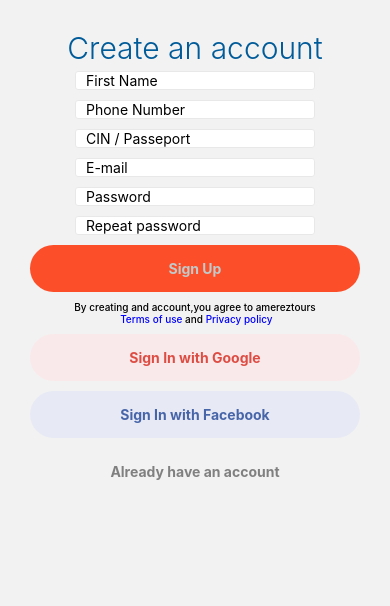
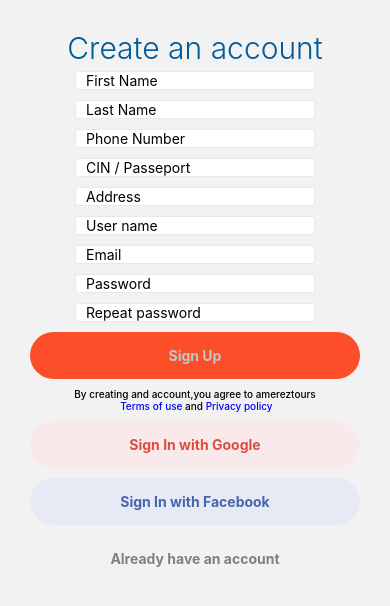
Before and after one commit to zoabitech/amereztours, a React Native app: screen /SinUp in a window 390 px wide. Shown: the top 606 px of the page. Built offline with nearby package versions, Linux system fonts and the light colour scheme.

Commit message:
adding user to the database

```diff
--- a/src/screens/AuthenticationScreens/SignUpScreen/SignUpScreen.js
+++ b/src/screens/AuthenticationScreens/SignUpScreen/SignUpScreen.js
@@ -1,4 +1,4 @@
-import { View, Text, StyleSheet, ScrollView } from 'react-native'
+import { View, Text, StyleSheet, ScrollView, Alert } from 'react-native'
 import React, { useState } from 'react'
 import CustomInput from '../../../components/CustomInput/CustomInput';
 import CustomButton from '../../../components/CustomButton';
@@ -16,20 +16,58 @@ const SignUpScreen = () => {
     const { control, handleSubmit, watch } = useForm();
     const pwd = watch('Password');
     const navigation = useNavigation();
-    const { fistname, setFirstName } = useState('')
+    const [isLoading, setIsLoading] = useState(false);
+
     const onSignUpPressed = async (data) => {
-        const { firstName, phoneNumber, CIN_Passeport } = data;
-        try {
-            const response = await axios.post(`http://172.16.2.223:3001/register`, {
-                firstName,
-                phoneNumber,
-                CIN_Passeport,
-            });
-        } catch (error) {
-            alert("An error has occurred");
-            console.log(error)
-        }
+
+        // const { firstName, lastName, phoneNumber, CIN_Passeport, address, userName, Email, Password } = data;
+        // try {
+        //     const response = await axios.post(`http://192.168.1.183:3001/register`, {
+        //         firstName,
+        //         lastName,
+        //         phoneNumber,
+        //         CIN_Passeport,
+        //         address,
+        //         userName,
+        //         Email,
+        //         Password,
+        //     });
+        //     console.log("response.status")
+        //     if (response.status === 201) {
+        //         Alert.alert(` You have created: ${JSON.stringify(response.data)}`);
+        //         setIsLoading(false);
+        //         setFullName('');
+        //         setEmail('');
+        //     } else {
+        //         throw new Error("An error has occurred");
+        //     }
+        // } catch (error) {
+        //     Alert.alert(`${error.message}`);
+        // }
+        // const { firstName, lastName, phoneNumber, CIN_Passeport, address, userName, Email, Password } = data;
+        await axios.post('http://192.168.1.183:3001/register', {
+            firstName: data.firstName,
+            lastName: data.firstName,
+            phoneNumber: data.firstName,
+            CIN_Passeport: data.firstName,
+            address: data.firstName,
+            userName: data.firstName,
+            Email: data.firstName,
+            Password: data.firstName
+
+        }).then(function (response) {
+            // handle success
+            Alert.alert(JSON.stringify(response.data));
+            navigation.navigate("SignIn");
+        }).catch(function (error) {
+            // handle error
+            alert(error.message);
+        });
+
+
+
     }
+
     const onAlreadyHaveAccountPressed = () => {
         navigation.navigate("SignIn");
     }
@@ -48,7 +86,14 @@ const SignUpScreen = () => {
                     name="firstName"
                     placeholder="First Name"
                     control={control}
-                    rules={{ required: 'firstName is required', pattern: { value: 10, message: 'firstName is invalid' } }}
+                    rules={{ required: 'First name is required', pattern: { value: 10, message: 'First name is invalid' } }}
+                />
+
+                <CustomInput
+                    name="lastName"
+                    placeholder="Last Name"
+                    control={control}
+                    rules={{ required: 'Last name is required', pattern: { value: 10, message: 'Last Name is invalid' } }}
                 />
 
                 <CustomInput
@@ -66,8 +111,22 @@ const SignUpScreen = () => {
                 />
 
                 <CustomInput
-                    name="E-mail"
-                    placeholder="E-mail"
+                    name="address"
+                    placeholder="Address"
+                    control={control}
+                    rules={{ required: 'Adress is required', pattern: { value: {}, message: 'Adress is invalid' } }}
+                />
+
+                <CustomInput
+                    name="userName"
+                    placeholder="User name"
+                    control={control}
+                    rules={{ required: 'User name is required', pattern: { value: 5, message: 'User name is invalid' } }}
+                />
+
+                <CustomInput
+                    name="Email"
+                    placeholder="Email"
                     control={control}
                     rules={{ required: 'Email is required', pattern: { value: EMAIL_REGEX, message: 'Email is invalid' } }}
                 />
```
Also changed, not shown: 1 other file (tests, documents, lock files or other folders).
